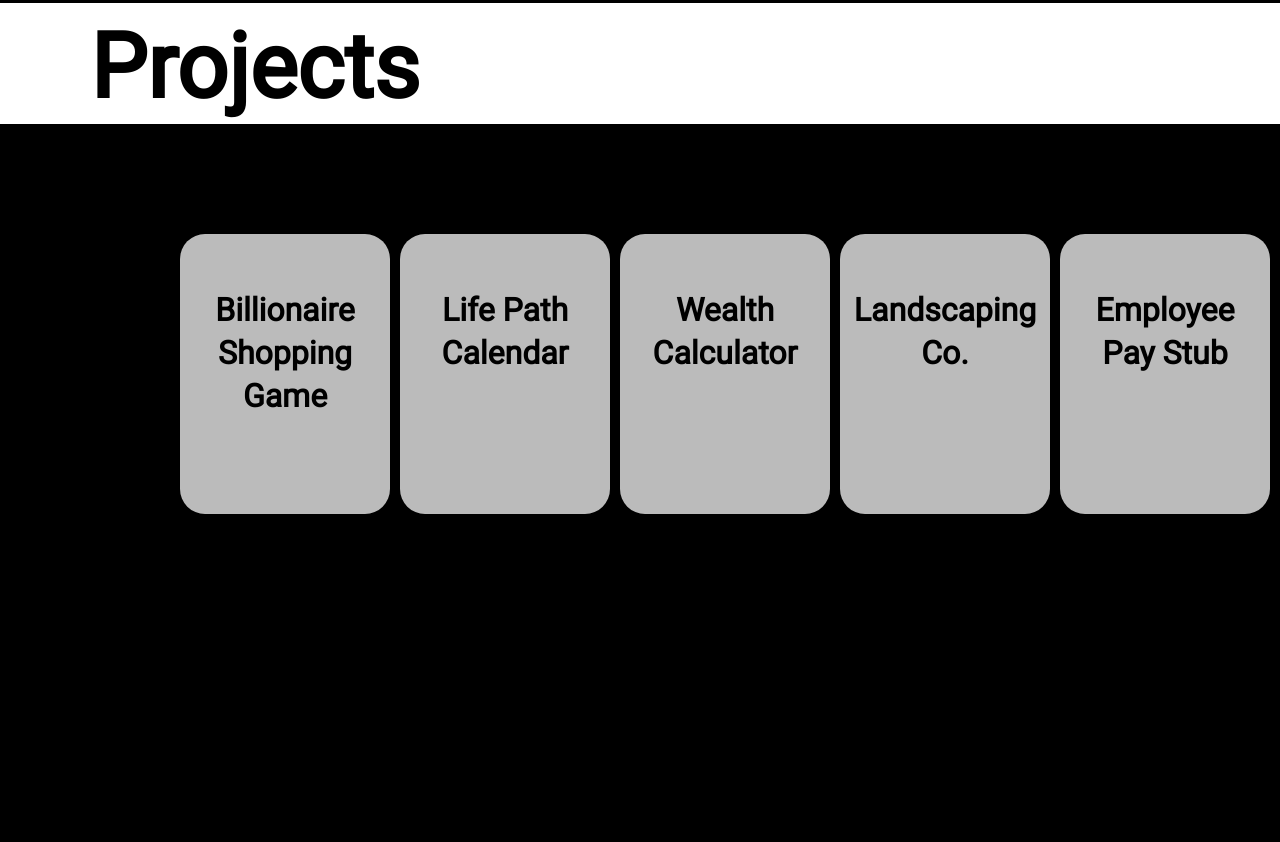
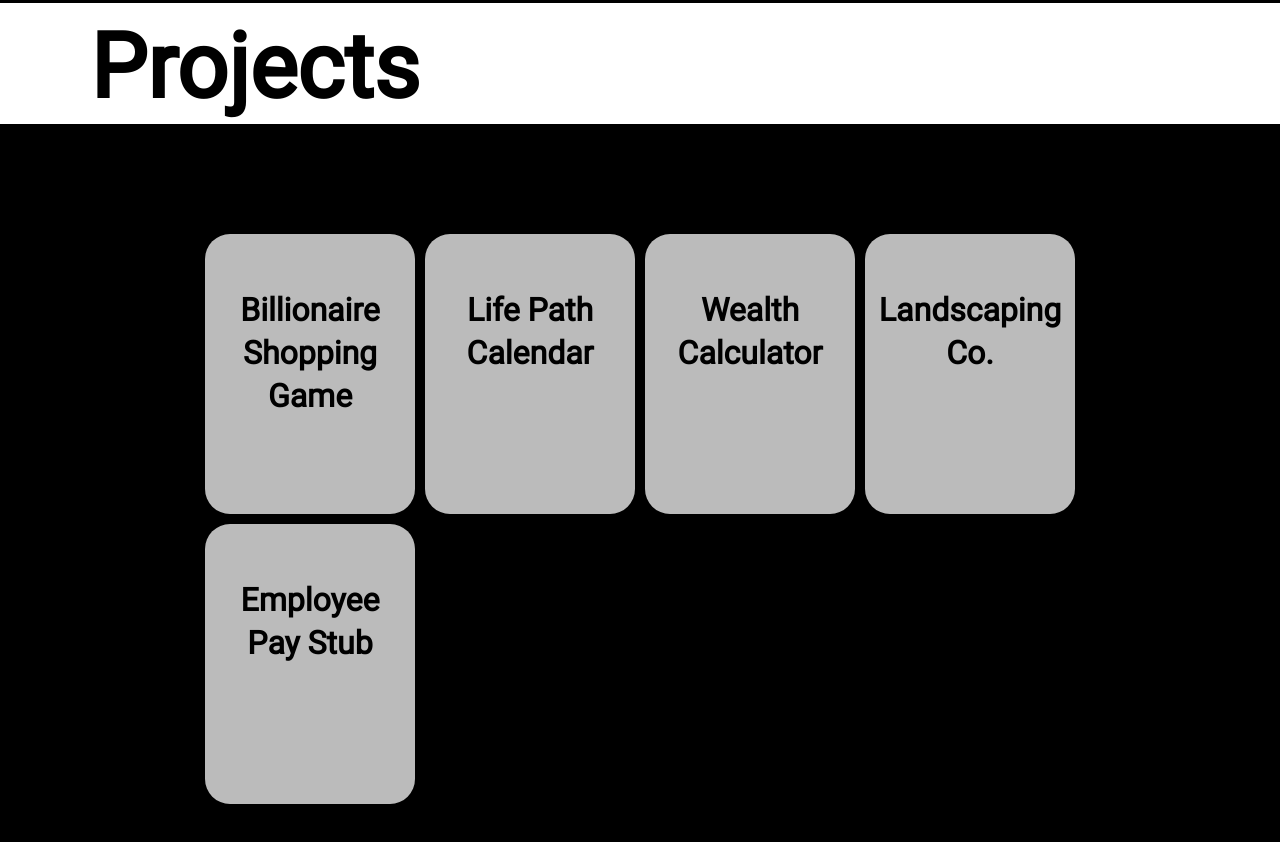
Before and after one commit to hokocodes/hokocodes.github.io, a plain HTML site: page index.html in a window 1280 px wide. Shown: the part 3189-4031 px from the top of the page. Drawn offline with Linux system fonts and the light colour scheme; files whose address does not match are found by name.

Commit message:
Fixed projects cards display

```diff
--- a/style.css
+++ b/style.css
@@ -124,9 +124,11 @@ a:active {
     background: rgba(0, 0, 0, 0.774);
     display: grid;
     gap: 10px;
-    grid-template-columns: auto auto auto auto auto auto;
+    grid-template-columns: 210px 210px 210px 210px;
     padding: 20px;
     margin:auto;
+    gap: 10px 10px;
+    justify-content: center;
 }
 
 #projects h4 {
@@ -225,6 +227,7 @@ footer {
     perspective: 1000px;
     /* Remove this if you don't want the 3D effect */
     border-radius: 25px;
+    margin:auto;
 }
 
 /* This container is needed to position the front and back side */
```
Also changed, not shown: index.html (+1 -0 lines).
